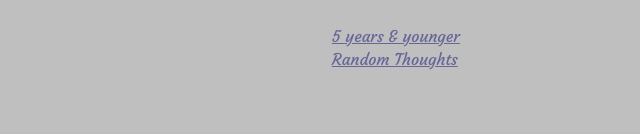
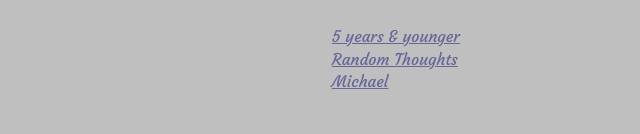
Before and after one commit to benjimomma/Benjimomma, a plain HTML site: page website-html/letters/Letters.html in a window 1280 px wide. Shown: the part 666-800 px from the top of the page, 640-1280 px from the left. Drawn offline with nearby package versions, Linux system fonts and the light colour scheme; files whose address does not match are found by name.

Commit message:
added Letters5.html

```diff
--- a/website-html/letters/Letters.html
+++ b/website-html/letters/Letters.html
@@ -50,6 +50,7 @@
                     <h5>Random Letters</h5>
                     <li><a href="5.html">5 years & younger</a></li>
                     <li><a href="randomthoughts.html">Random Thoughts</a></li>
+                    <li><a href="michael.html">Michael</a></li>
                 </ul>
             </div>
             <ul class="gallery">
```
